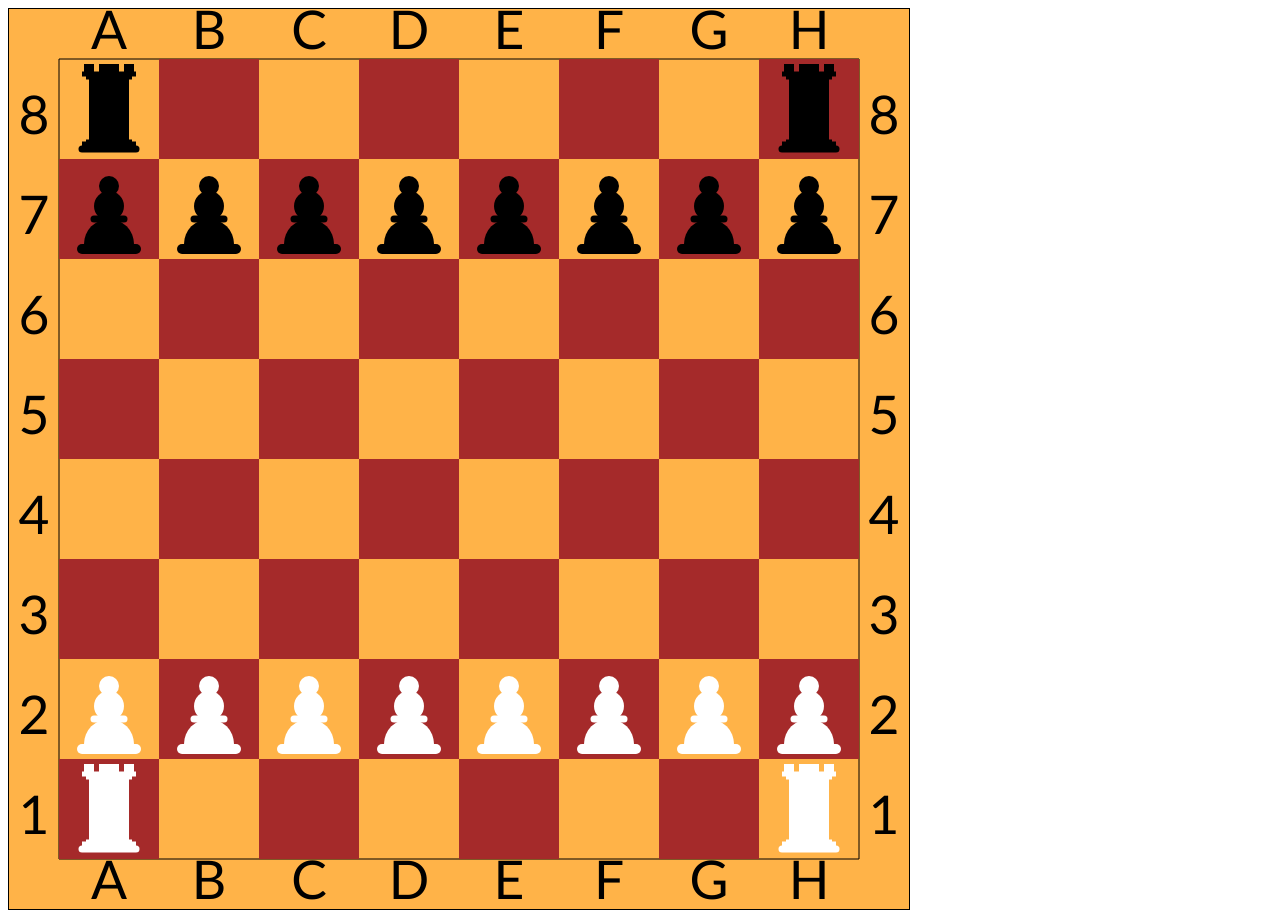
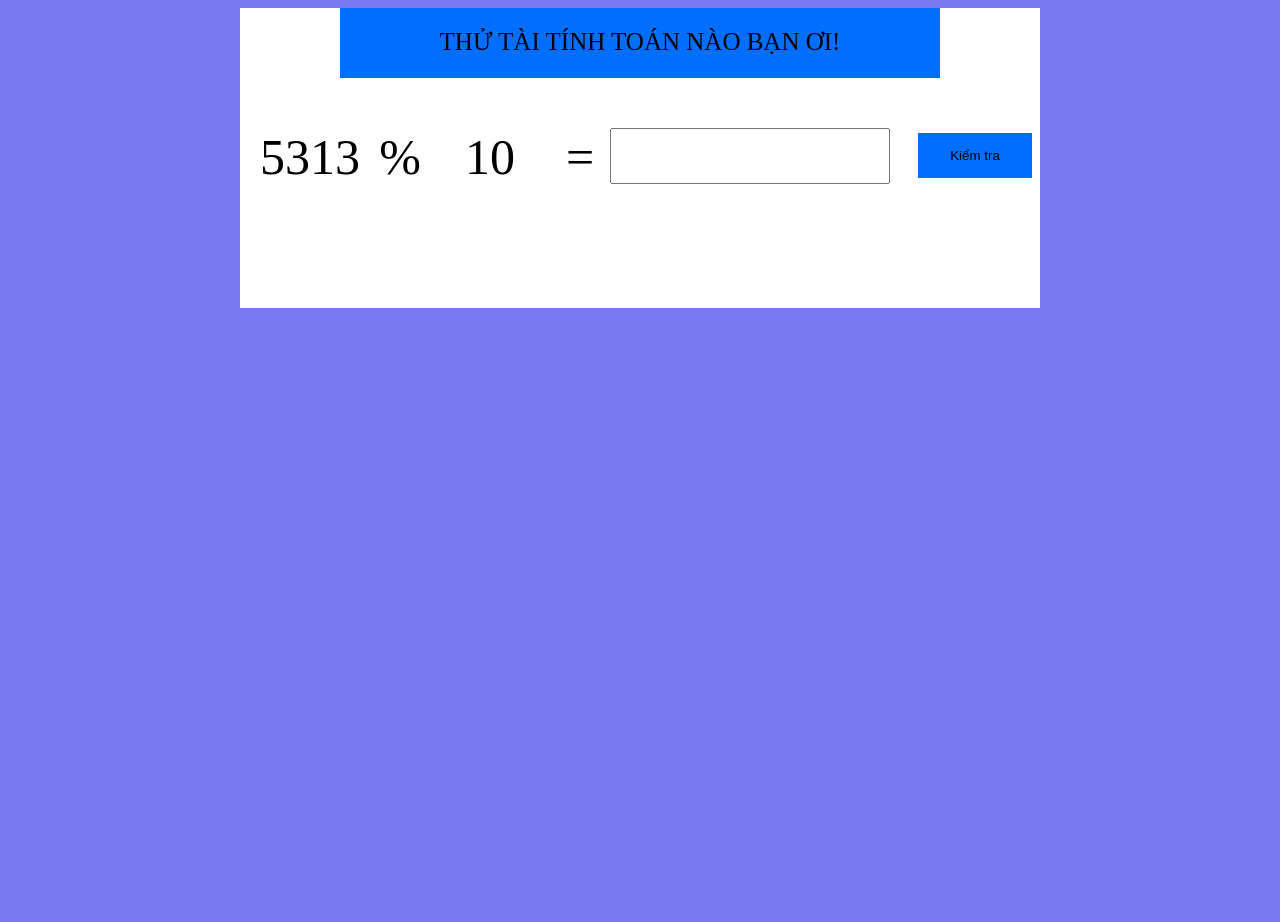
Before and after one commit to neo4431/neo4431.github.io, a plain HTML site: page index.html in a window 1280 px wide. After the commit the page ends 800 px from the top, so only its background shows below. Drawn offline with Linux system fonts and the light colour scheme.

Commit message:
dom ver1

```diff
--- a/index.html
+++ b/index.html
@@ -4,191 +4,150 @@
 <head>
     <meta charset="UTF-8">
     <meta name="viewport" content="width=device-width, initial-scale=1.0">
-    <title>ChessBoard</title>
+    <title>Document</title>
+    <style>
+        body {
+            background-color: rgb(120, 120, 240);
+        }
+
+        .container {
+            width: 800px;
+            height: 300px;
+            background-color: white;
+            margin-left: auto;
+            margin-right: auto;
+        }
+
+        .item-container {
+            width: 600px;
+            height: 70px;
+            background-color: rgb(0, 110, 255);
+            margin-left: auto;
+            margin-right: auto;
+        }
+
+        .item-container>p {
+            text-align: center;
+            font-size: 25px;
+            font-weight: 100;
+            background-color: rgb(0, 110, 255);
+            margin: 0;
+            padding-top: 20px;
+        }
+
+        .calc {
+            display: grid;
+            grid-template-columns: 120px 50px 120px 50px 280px 150px;
+            grid-template-rows: 100px;
+            gap: 5px;
+            margin-top: 50px;
+            margin-left: 10px;
+            text-align: center;
+        }
+
+        .sign {
+            font-size: 50px;
+            text-align: center;
+        }
+
+        .num {
+            font-size: 50px;
+        }
+
+        #btn {
+            margin-top: 5px;
+            margin-left: 10px;
+            padding: 15px 32px;
+            border: none;
+            background-color: rgb(0, 110, 255);
+        }
+
+        input {
+            height: 50px;
+            font-size: 50px;
+        }
+        p{
+            font-size: 30px;
+        }
+    </style>
 </head>
 
 <body>
-    <canvas id="canvas"></canvas>
+    <div class="container">
+        <div class='item-container'>
+            <p>THỬ TÀI TÍNH TOÁN NÀO BẠN ƠI!</p>
+        </div>
+        <div class='calc'>
+            <div class="num random-num1"></div>
+            <div class="sign"></div>
+            <div class="num random-num2"></div>
+            <div class="sign">=</div>
+            <input type="text" name="" id="">
+            <div><button id='btn' type="button">Kiểm tra</button></div>
+        </div>
+    </div>
     <script>
-        const canvas = document.getElementById('canvas')
-        canvas.width = 900;
-        canvas.height = 900;
-        canvas.style.border = '1px solid black';
-        canvas.style.backgroundColor = 'rgb(255, 179, 72)';
-        const ctx = canvas.getContext('2d');
-
-        ctx.rect(50, 50, 800, 800)
-        ctx.fillStyle = 'rgb(255, 179, 72)';
-        ctx.strokeStyle = 'black';
-        ctx.fill();
-        ctx.stroke();
-
-        ctx.beginPath();
-        class Rect {
-            constructor(x, y, width, height, color) {
-                this.x = x;
-                this.y = y;
-                this.width = width;
-                this.height = height;
-                this.color = color;
-            }
-
-            drawRect() {
-                ctx.beginPath();
-                ctx.fillStyle = this.color;
-                ctx.rect(this.x, this.y, this.width, this.height)
-                ctx.fill();
-            }
+        let arrSign = ['+', '-', '*', '/', '%']
+        const num1 = document.querySelector('.random-num1')
+        const num2 = document.querySelector('.random-num2')
+        const sign = document.querySelector('.sign')
+        sign.innerText = arrSign[Math.floor(Math.random() * 5)]
+        num1.innerText = Math.floor((Math.random() * 9998) + 1);
+        num2.innerText = Math.floor((Math.random() * 998) + 1);
+        const input = document.querySelector('input');
+        const btn = document.querySelector('button');
+        if (sign.innerText == '/') {
+            const para = document.createElement('p')
+            para.innerText = 'Chú ý: Kết quả là số nguyên sau khi làm tròn'
+            document.querySelector('.container').append(para)
         }
-        let arrColor = ['brown', 'rgb(233, 201, 156)']
-        function draw() {
-            for (let i = 1; i < 16; i = i + 4) {
-                for (let j = 3; j < 16; j = j + 4) {
-                    let rect = new Rect(50 * j, 50 * i, 100, 100, 'brown')
-                    let rect2 = new Rect(50 * (j - 2), 50 * (i + 2), 100, 100, 'brown')
-                    rect.drawRect()
-                    rect2.drawRect()
+        btn.addEventListener('click', () => {
+            if (sign.innerText == '+') {
+                if (input.value == num1.innerText * 1 + num2.innerText * 1) {
+                    alert('Chính xác! Ghê đấy')
+                    window.location.reload()
+                } else {
+                    alert('Sai rồi thánh!')
+                    window.location.reload()
                 }
             }
-        }
-        draw()
-        class Text {
-            constructor(para, x, y) {
-                this.para = para;
-                this.x = x;
-                this.y = y;
+            if (sign.innerText == '-') {
+                if (input.value == num1.innerText * 1 - num2.innerText * 1) {
+                    alert('Chính xác! Ghê đấy')
+                    window.location.reload()
+                } else {
+                    alert('Sai rồi thánh!')
+                    window.location.reload()
+                }
             }
-
-            drawText() {
-                ctx.beginPath();
-                ctx.fillStyle = 'black';
-                ctx.font = 'normal 40pt calibri';
-                ctx.textAlign = 'center';
-                ctx.fillText(this.para, this.x, this.y);
-                ctx.fill();
+            if (sign.innerText == '*') {
+                if (input.value == num1.innerText * num2.innerText) {
+                    alert('Chính xác! Ghê đấy')
+                    window.location.reload()
+                } else {
+                    alert('Sai rồi thánh!')
+                    window.location.reload()
+                }
             }
-        }
-        let arrText1 = [8, 7, 6, 5, 4, 3, 2, 1];
-        let arrText2 = ['A', 'B', 'C', 'D', 'E', 'F', 'G', 'H'];
-        function text() {
-            for (let i = 0; i < 8; i++) {
-                let textLeft = new Text(arrText1[i], 25, 25 + (100 * (i + 1)));
-                let textRight = new Text(arrText1[i], 875, 25 + (100 * (i + 1)));
-                let textTop = new Text(arrText2[i], 100 * (i + 1), 40);
-                let textBottom = new Text(arrText2[i], 100 * (i + 1), 890);
-                textLeft.drawText();
-                textRight.drawText();
-                textTop.drawText();
-                textBottom.drawText();
+            if (sign.innerText == '/') {
+                if (input.value == Math.round(num1.innerText / num2.innerText)) {
+                    alert('Chính xác! Ghê đấy')
+                    window.location.reload()
+                } else {
+                    alert('Sai rồi thánh!')
+                    window.location.reload()
+                }
             }
-        }
-        text()
-
-        class Arc {
-            constructor(x, y, radius, startAngle, endAngle, color) {
-                this.x = x;
-                this.y = y;
-                this.radius = radius;
-                this.startAngle = startAngle;
-                this.endAngle = endAngle;
-                this.color = color;
+            if (sign.innerText == '%') {
+                if (input.value == num1.innerText % num2.innerText) {
+                    alert('Chính xác! Ghê đấy')
+                    window.location.reload()
+                } else {
+                    alert('Sai rồi thánh!')
+                    window.location.reload()
+                }
             }
-
-            arcDraw() {
-                ctx.beginPath();
-                ctx.fillStyle = this.color;
-                ctx.arc(this.x, this.y, this.radius, this.startAngle, this.endAngle, true);
-                ctx.fill();
-            }
-        }
-
-        class Line {
-            constructor(moveToX, moveToY, lineToX, lineToY, width, color, lineCap) {
-                this.moveToX = moveToX;
-                this.moveToY = moveToY;
-                this.lineToX = lineToX;
-                this.lineToY = lineToY;
-                this.width = width;
-                this.color = color;
-                this.lineCap = lineCap;
-            }
-            lineDraw() {
-                ctx.beginPath();
-                ctx.moveTo(this.moveToX, this.moveToY);
-                ctx.lineTo(this.lineToX, this.lineToY);
-                ctx.lineWidth = this.width;
-                ctx.strokeStyle = this.color;
-                ctx.lineCap = this.lineCap;
-                ctx.stroke();
-            }
-        }
-        function conTot() {
-            for (i = 0; i < 8; i++) {
-                let lineTotDen1 = new Line(73+(100*i), 240, 127+(100*i), 240, 10, 'black','round');
-                let lineTotDen2 = new Line(85+(100*i), 210, 115+(100*i), 210, 7, 'black','round')
-                let arcTotDen1 = new Arc(100+(100*i), 235, 25, 0, Math.PI, 'black');
-                let arcTotDen2 = new Arc(100+(100*i), 197, 15, 0, Math.PI * 2, 'black');
-                let arcTotDen3 = new Arc(100+(100*i), 177, 10, 0, Math.PI * 2, 'black');
-                let lineTotTrang1 = new Line(73+(100*i), 740, 127+(100*i), 740, 10, 'white','round');
-                let lineTotTrang2 = new Line(85+(100*i), 710, 115+(100*i), 710, 7, 'white','round')
-                let arcTotTrang1 = new Arc(100+(100*i), 735, 25, 0, Math.PI, 'white');
-                let arcTotTrang2 = new Arc(100+(100*i), 697, 15, 0, Math.PI * 2, 'white');
-                let arcTotTrang3 = new Arc(100+(100*i), 677, 10, 0, Math.PI * 2, 'white');
-                lineTotDen1.lineDraw();
-                lineTotDen2.lineDraw();
-                arcTotDen1.arcDraw();
-                arcTotDen2.arcDraw();
-                arcTotDen3.arcDraw();
-                lineTotTrang1.lineDraw();
-                lineTotTrang2.lineDraw();
-                arcTotTrang1.arcDraw();
-                arcTotTrang2.arcDraw();
-                arcTotTrang3.arcDraw();
-            }
-        }
-        conTot();
-
-        function nhan2 (){
-            for (let i=0; i<3 ;i++) {
-        let lineXeDen1 = new Line(73+(700*i),140,127+(700*i),140,7,'black','round');
-        let lineXeDen2 = new Line(73+(700*i),135,127+(700*i),135,5,'black','butt');
-        let lineXeDen3 = new Line(77+(700*i),133,123+(700*i),133,5,'black','butt');
-        let lineXeDen4 = new Line(100+(700*i),133,100+(700*i),68,40,'black','butt');
-        let lineXeDen5 = new Line(77+(700*i),68,123+(700*i),68,5,'black','butt');
-        let lineXeDen6 = new Line(73+(700*i),65,127+(700*i),65,5,'black','butt');
-        let lineXeDen7 = new Line(80+(700*i),55,80+(700*i),65,10,'black','butt');
-        let lineXeDen8 = new Line(100+(700*i),55,100+(700*i),65,20,'black','butt');
-        let lineXeDen9 = new Line(120+(700*i),55,120+(700*i),65,10,'black','butt');
-        let lineXeTrang1 = new Line(73+(700*i),840,127+(700*i),840,7,'white','round');
-        let lineXeTrang2 = new Line(73+(700*i),835,127+(700*i),835,5,'white','butt');
-        let lineXeTrang3 = new Line(77+(700*i),833,123+(700*i),833,5,'white','butt');
-        let lineXeTrang4 = new Line(100+(700*i),763,100+(700*i),838,40,'white','butt');
-        let lineXeTrang5 = new Line(77+(700*i),768,123+(700*i),768,5,'white','butt');
-        let lineXeTrang6 = new Line(73+(700*i),765,127+(700*i),765,5,'white','butt');
-        let lineXeTrang7 = new Line(80+(700*i),755,80+(700*i),765,10,'white','butt');
-        let lineXeTrang8 = new Line(100+(700*i),755,100+(700*i),765,20,'white','butt');
-        let lineXeTrang9 = new Line(120+(700*i),755,120+(700*i),765,10,'white','butt');
-        lineXeDen1.lineDraw();
-        lineXeDen2.lineDraw();
-        lineXeDen3.lineDraw();
-        lineXeDen4.lineDraw();
-        lineXeDen5.lineDraw();
-        lineXeDen6.lineDraw();
-        lineXeDen7.lineDraw();
-        lineXeDen8.lineDraw();
-        lineXeDen9.lineDraw();
-        lineXeTrang1.lineDraw();
-        lineXeTrang2.lineDraw();
-        lineXeTrang3.lineDraw();
-        lineXeTrang4.lineDraw();
-        lineXeTrang5.lineDraw();
-        lineXeTrang6.lineDraw();
-        lineXeTrang7.lineDraw();
-        lineXeTrang8.lineDraw();
-        lineXeTrang9.lineDraw();
-    }
-}
-nhan2();
+        })
     </script>
 </body>
 
```
